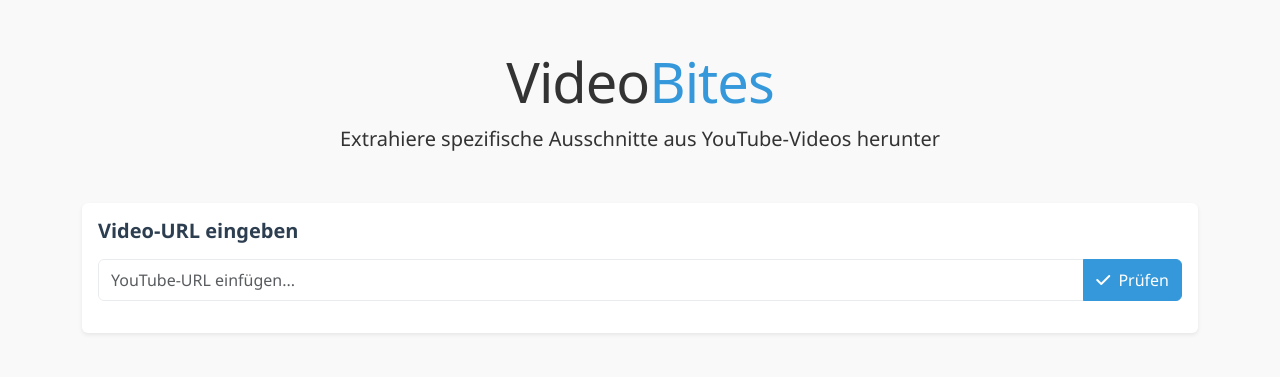
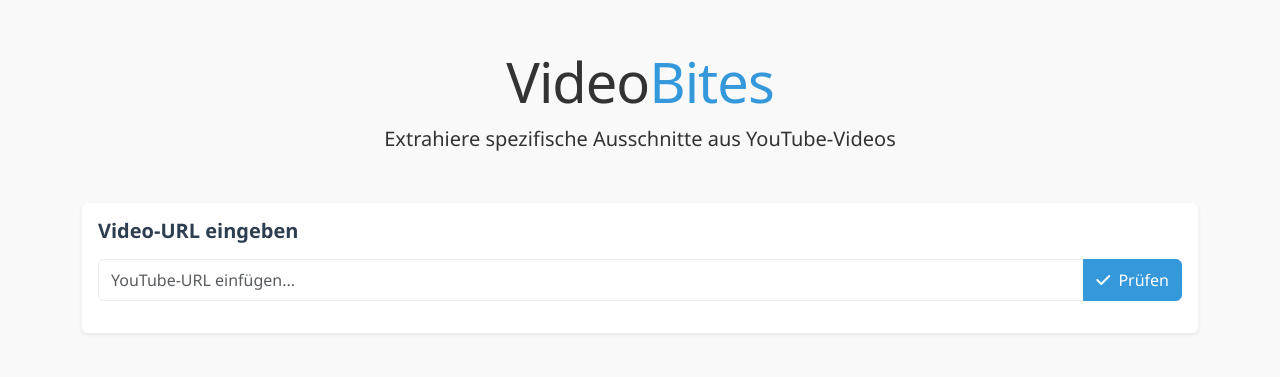
Before and after one commit to mgiesen/VideoBites, a plain HTML site: page frontend/index.html in a window 1280 px wide. Shown: the top 377 px of the page. Drawn offline with nearby package versions, Linux system fonts and the light colour scheme.

Commit message:
Tippfehler korrigert

```diff
--- a/frontend/index.html
+++ b/frontend/index.html
@@ -15,7 +15,7 @@
 		<div class="container">
 			<header class="my-5 text-center">
 				<h1 class="display-4">Video<span class="text-primary">Bites</span></h1>
-				<p class="lead">Extrahiere spezifische Ausschnitte aus YouTube-Videos herunter</p>
+				<p class="lead">Extrahiere spezifische Ausschnitte aus YouTube-Videos</p>
 			</header>
 
 			<main>
```
